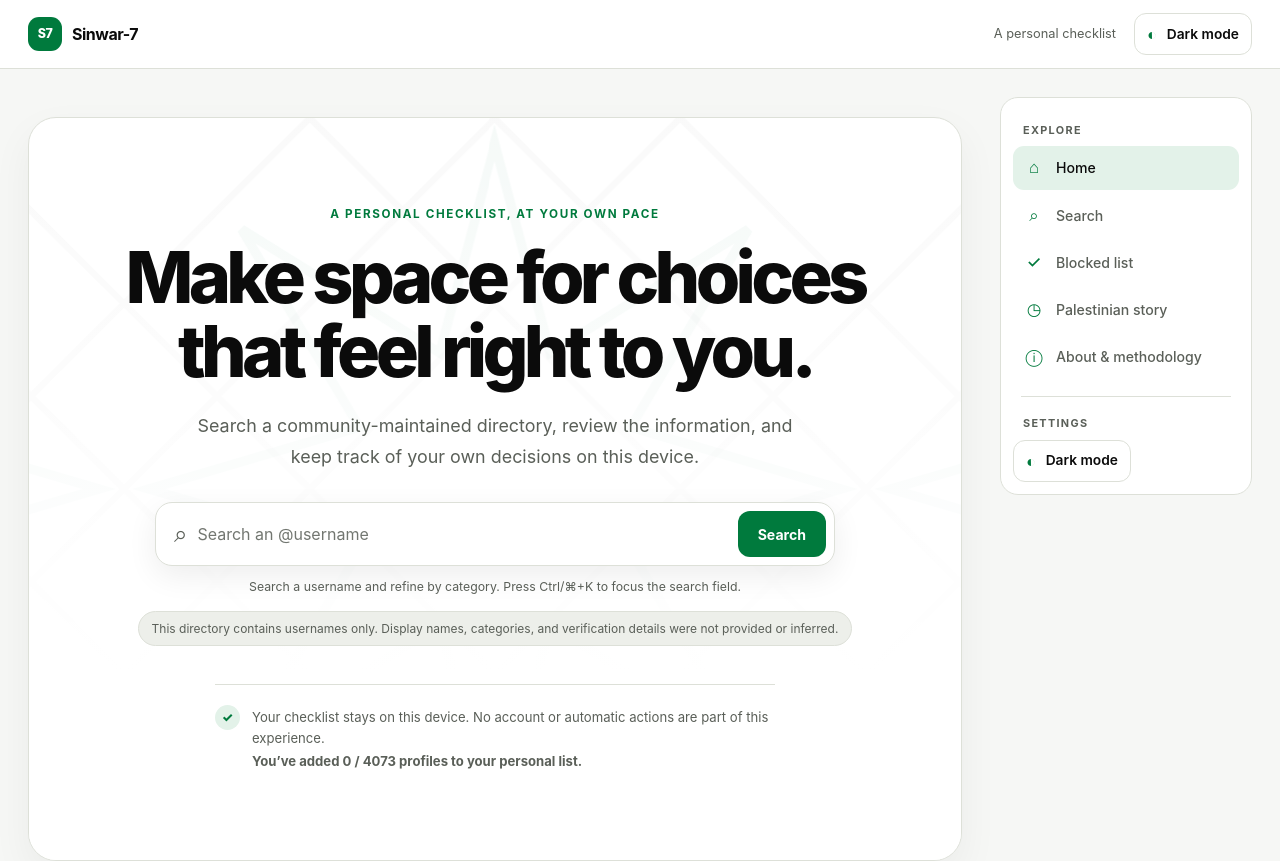
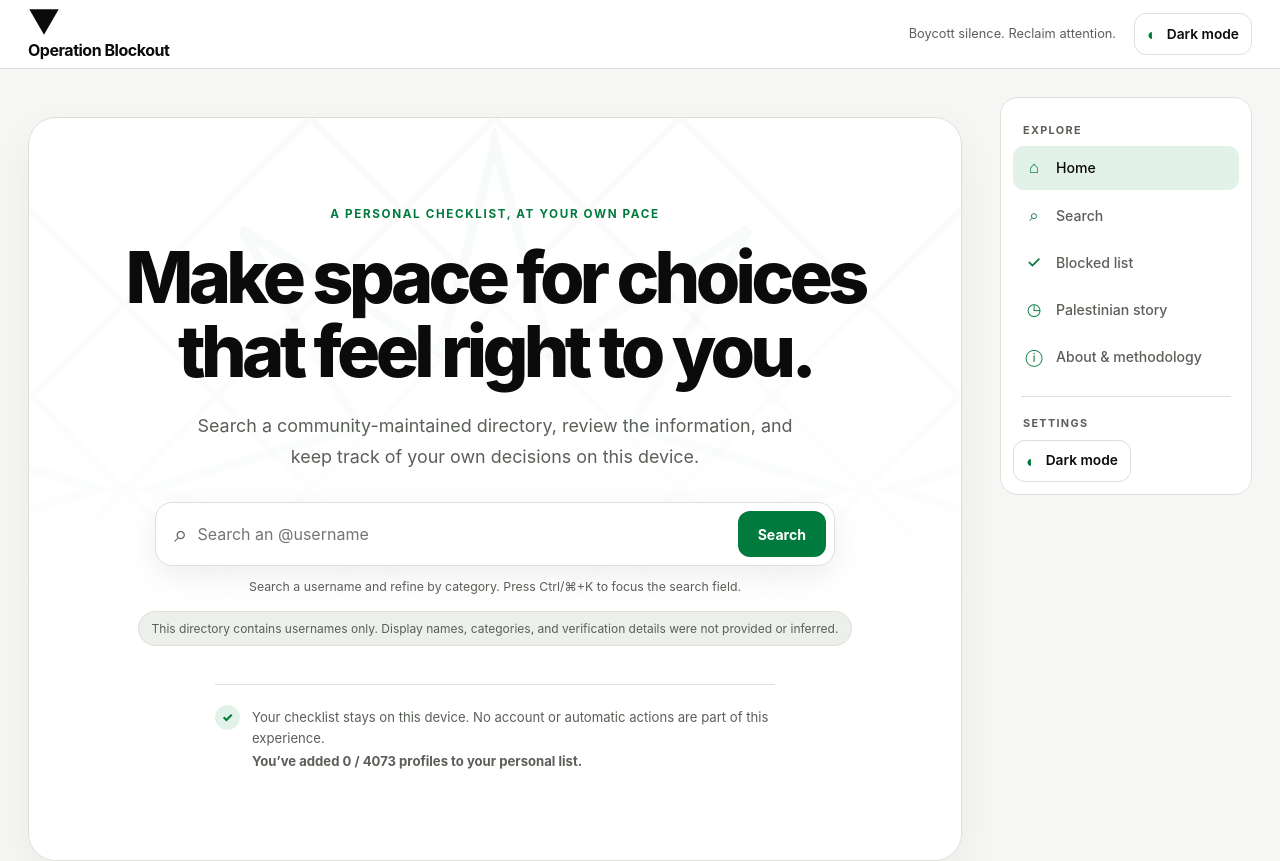
Before and after one commit to mohammedfarhannp/Sinwar-7, a React (Vite) app: page / in a window 1280 px wide. Shown: the top 861 px of the page. Built offline with nearby package versions, Linux system fonts and the light colour scheme.

Commit message:
feat(brand): rebrand the site header
Show the Operation Blockout logo and campaign tagline in the global header.

```diff
--- a/src/components/SiteHeader.tsx
+++ b/src/components/SiteHeader.tsx
@@ -1,5 +1,6 @@
 import type { RefObject } from 'react';
 import { Link } from 'react-router-dom';
+import { Logo } from './Logo';
 import { ThemeToggle } from './ThemeToggle';
 
 interface SiteHeaderProps {
@@ -27,14 +28,13 @@ export function SiteHeader({
         >
           <span aria-hidden="true">☰</span>
         </button>
-        <Link className="brand" to="/" aria-label="Sinwar-7 home">
-          <span className="brand-mark" aria-hidden="true">
-            S7
-          </span>
-          <span>Sinwar-7</span>
+        <Link className="brand" to="/">
+          <Logo />
         </Link>
         <div className="header-actions">
-          <span className="header-note">A personal checklist</span>
+          <span className="header-note">
+            Boycott silence. Reclaim attention.
+          </span>
           <ThemeToggle />
         </div>
       </div>
```
